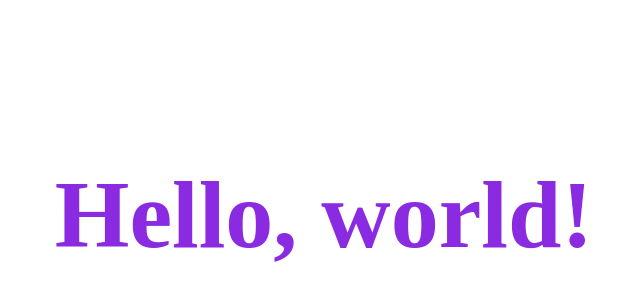
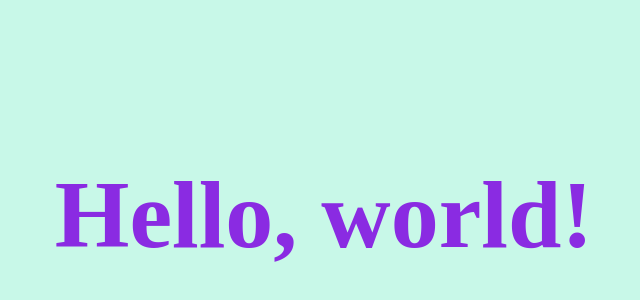
Before and after one commit to Dmitrii599/web-g-repository2, a plain HTML site: page index.html in a window 1280 px wide. Shown: the part 194-494 px from the top of the page, without its empty margins (316-956 px from the left). Drawn offline with Linux system fonts and the light colour scheme.

Commit message:
Background-color

```diff
--- a/styles.css
+++ b/styles.css
@@ -5,4 +5,5 @@ body {
   justify-content: center;
   align-items: center;
   height: 100vh;
+  background-color: rgb(200, 248, 232);
 }
```
